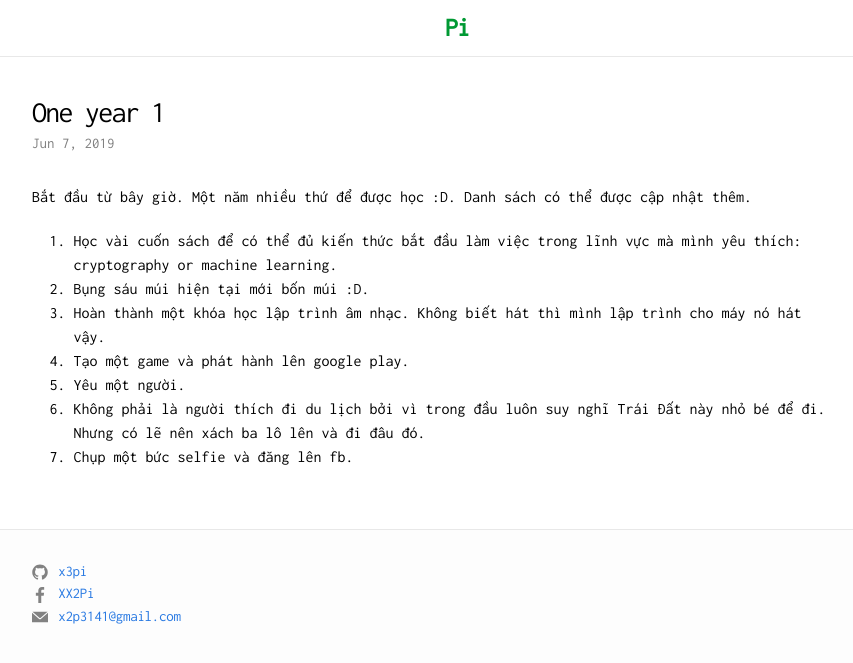
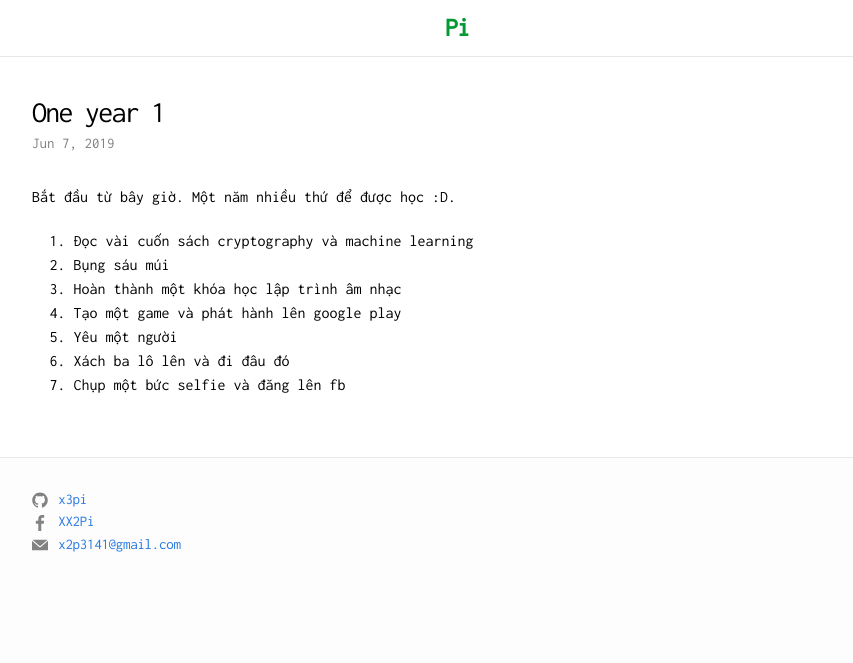
Before and after one commit to x3pi/x3pi.github.io, a Jekyll site: the page built from _posts/2019-06-07-one-year.md, in a window 1280 px wide. Shown: the top 663 px of the page, without its empty margins (208-1061 px from the left). Built offline with Jekyll 4.4.1, drawn with Linux system fonts in a browser that asks for light colours; nearby versions of some CDN libraries; comment, search, counter and statistics services are not loaded.

Commit message:
Edit one year 1

```diff
--- a/_posts/2019-06-07-one-year.md
+++ b/_posts/2019-06-07-one-year.md
@@ -6,12 +6,12 @@ tags:
 layout: post
 creationdate: 2019-06-07 00:00:00 +07:00
 ---
-Bắt đầu từ bây giờ. Một năm nhiều thứ để được học :D. Danh sách có thể được cập nhật thêm.
+Bắt đầu từ bây giờ. Một năm nhiều thứ để được học :D.
 
-1. Học vài cuốn sách để có thể đủ kiến thức bắt đầu làm việc trong lĩnh vực mà mình yêu thích: cryptography or  machine learning.
-2. Bụng sáu múi hiện tại mới bốn múi :D.
-3. Hoàn thành một khóa học lập trình âm nhạc. Không biết hát thì mình lập trình cho máy nó hát vậy.
-4. Tạo một game và phát hành lên google play.
-5. Yêu một người.
-6. Không phải là người thích đi du lịch bởi vì trong đầu luôn suy nghĩ Trái Đất này nhỏ bé để đi. Nhưng có lẽ nên xách ba lô lên và đi đâu đó.
-7. Chụp một bức selfie và đăng lên fb.
+1. Đọc vài cuốn sách cryptography và machine learning
+2. Bụng sáu múi
+3. Hoàn thành một khóa học lập trình âm nhạc
+4. Tạo một game và phát hành lên google play
+5. Yêu một người
+6. Xách ba lô lên và đi đâu đó
+7. Chụp một bức selfie và đăng lên fb
```
